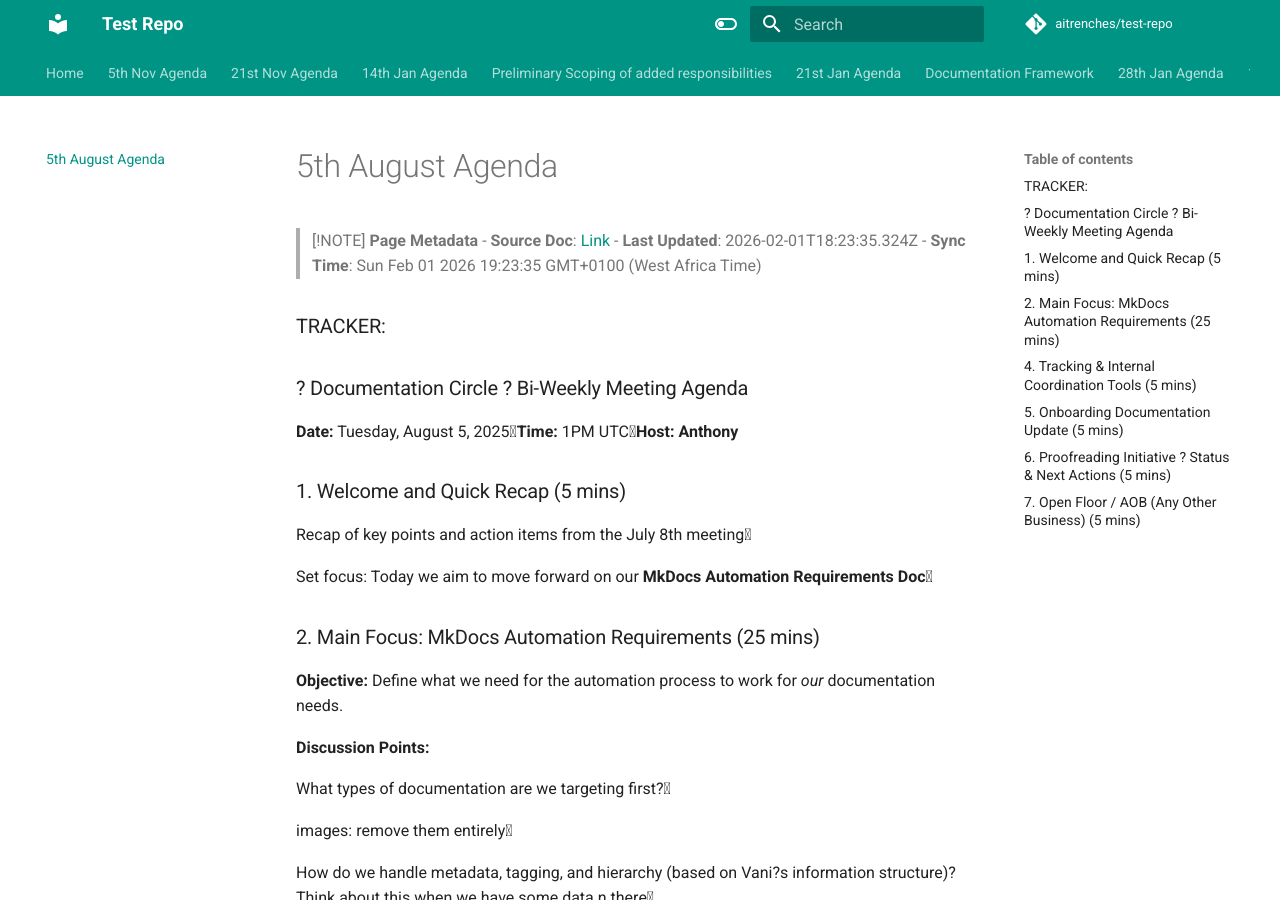
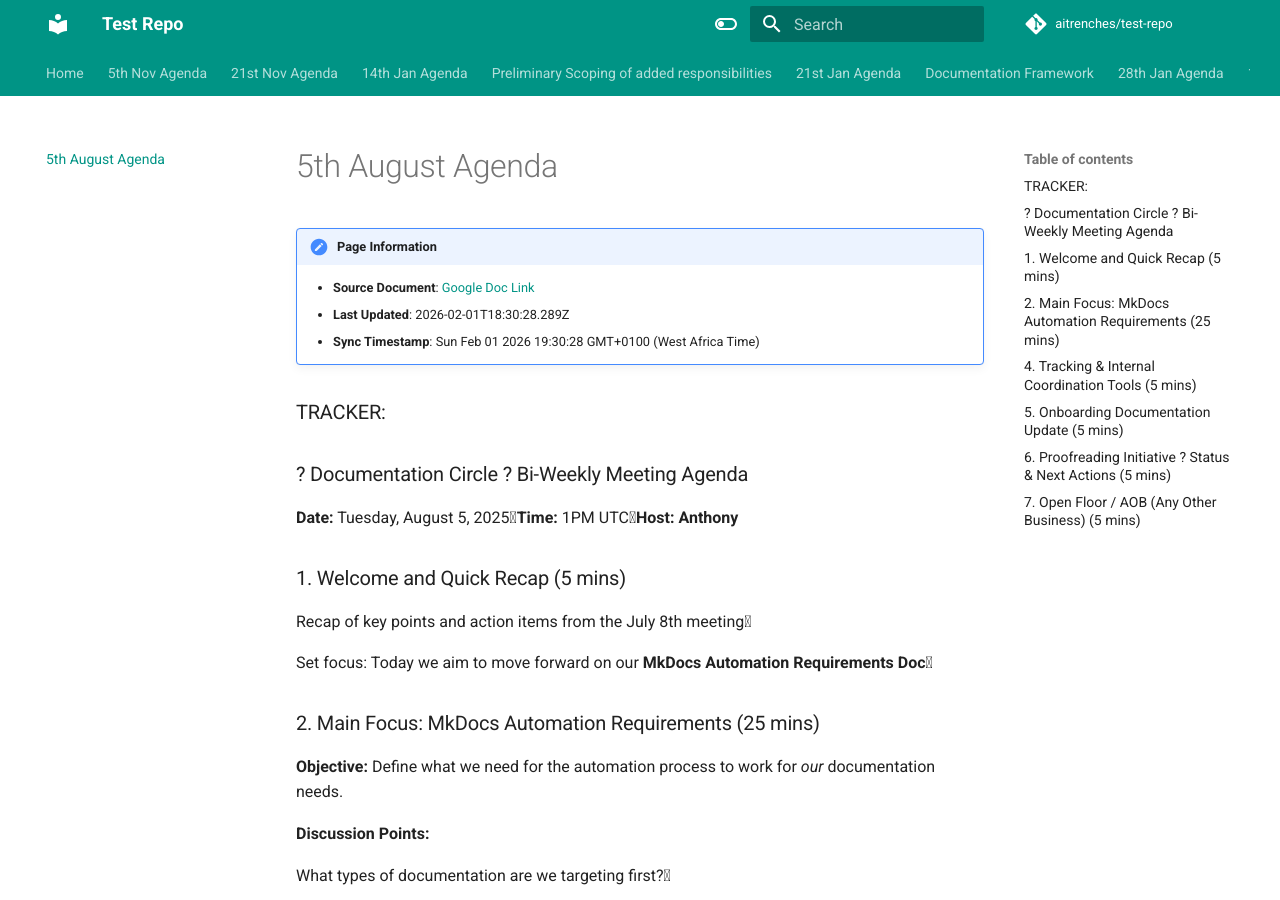
Before and after one commit to aitrenches/test-repo, an MkDocs documentation site: the page built from docs/5th-august-agenda.md, in a window 1280 px wide and 900 px high. Built offline with MkDocs 1.6.1 and Material for MkDocs 9.7.7, drawn with Linux system fonts in a browser that asks for light colours; comment, search, counter and statistics services are not loaded.

Commit message:
Sync tab: 5th August Agenda

```diff
--- a/docs/5th-august-agenda.md
+++ b/docs/5th-august-agenda.md
@@ -1,15 +1,14 @@
 ---
 title: "5th August Agenda"
-last_updated: "2026-02-01T18:23:35.324Z"
+last_updated: "2026-02-01T18:30:28.289Z"
 source_doc: "https://docs.google.com/document/d/1l5-1xQtHEozG9N6FpkFO4A6oixgQ6ZUo8Jx0FXYtqro/edit#heading=h.t.efdgb4ld3hm7"
-sync_timestamp: "Sun Feb 01 2026 19:23:35 GMT+0100 (West Africa Time)"
+sync_timestamp: "Sun Feb 01 2026 19:30:28 GMT+0100 (West Africa Time)"
 ---
 
-> [!NOTE]
-> **Page Metadata**
-> - **Source Doc**: [Link](https://docs.google.com/document/d/1l5-1xQtHEozG9N6FpkFO4A6oixgQ6ZUo8Jx0FXYtqro/edit#heading=h.t.efdgb4ld3hm7)
-> - **Last Updated**: 2026-02-01T18:23:35.324Z
-> - **Sync Time**: Sun Feb 01 2026 19:23:35 GMT+0100 (West Africa Time)
+!!! note "Page Information"
+    - **Source Document**: [Google Doc Link](https://docs.google.com/document/d/1l5-1xQtHEozG9N6FpkFO4A6oixgQ6ZUo8Jx0FXYtqro/edit#heading=h.t.efdgb4ld3hm7)
+    - **Last Updated**: 2026-02-01T18:30:28.289Z
+    - **Sync Timestamp**: Sun Feb 01 2026 19:30:28 GMT+0100 (West Africa Time)
 
 ### TRACKER:
 
```
